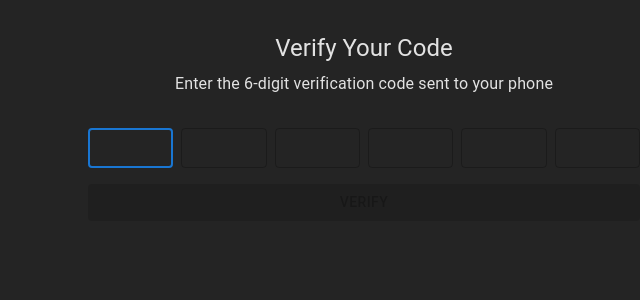
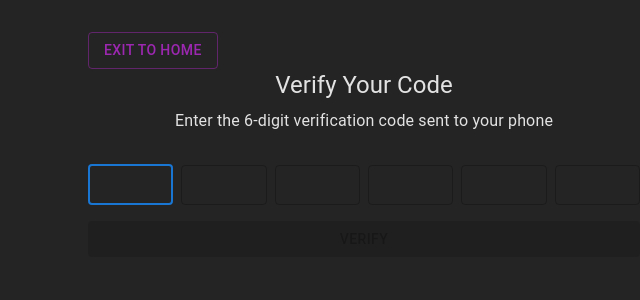
Before and after one commit to jamessecor/chanterelle, a React (Vite) app in the folder frontend/: page /verify in a window 1280 px wide. Shown: the top 300 px of the page, without its empty margins (276-916 px from the left). Built offline with nearby package versions, Linux system fonts and the light colour scheme; the HTML template or start-up script is replaced by a standard one.

Commit message:
feat: add exit button

```diff
--- a/frontend/src/components/VerificationPage.tsx
+++ b/frontend/src/components/VerificationPage.tsx
@@ -40,6 +40,9 @@ const VerificationPage = () => {
 
   return (
     <Container maxWidth="sm" sx={{ mt: 4 }}>
+      <Button variant="outlined" color="secondary" onClick={() => navigate('/')}>
+        Exit to Home
+      </Button>
       <Box sx={{ textAlign: 'center' }}>
         <Typography variant="h5" component="h1" gutterBottom>
           Verify Your Code
```
